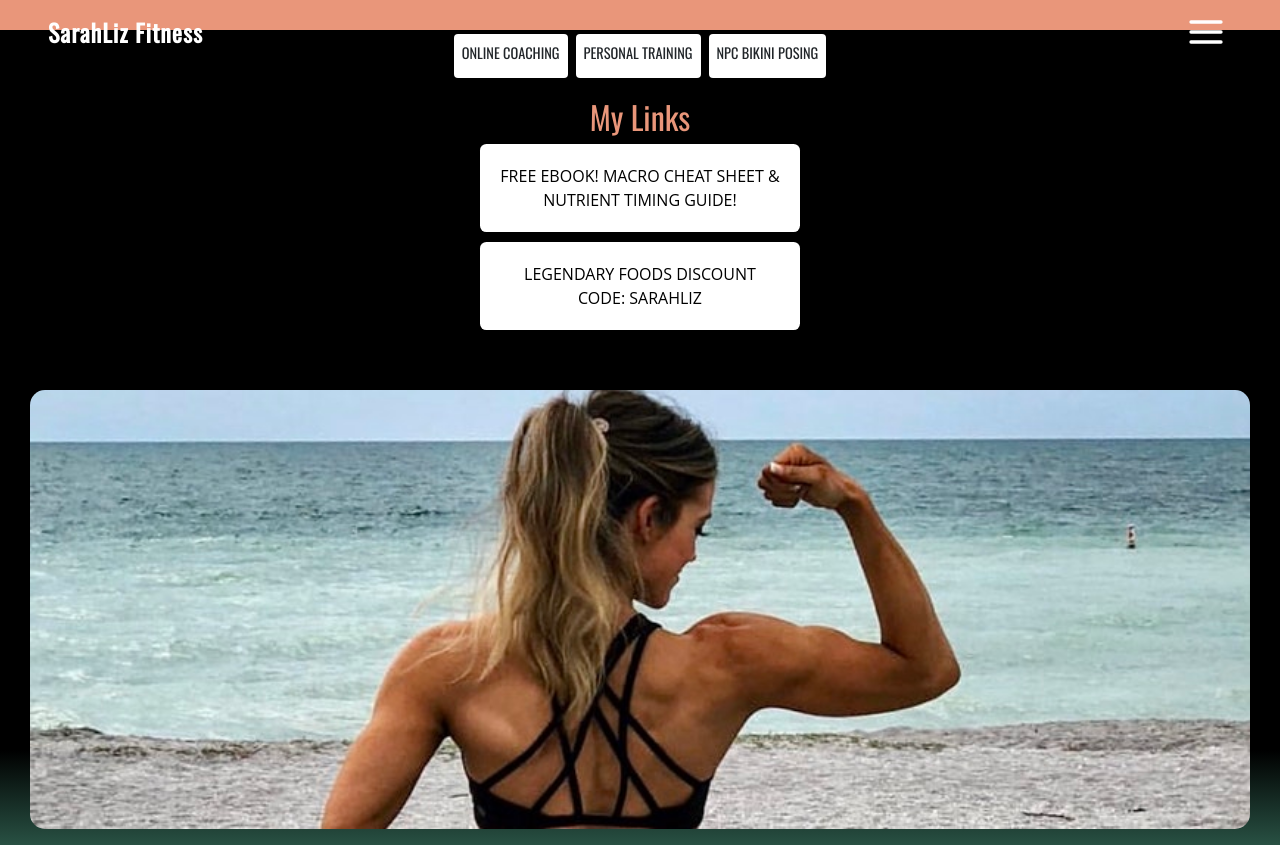
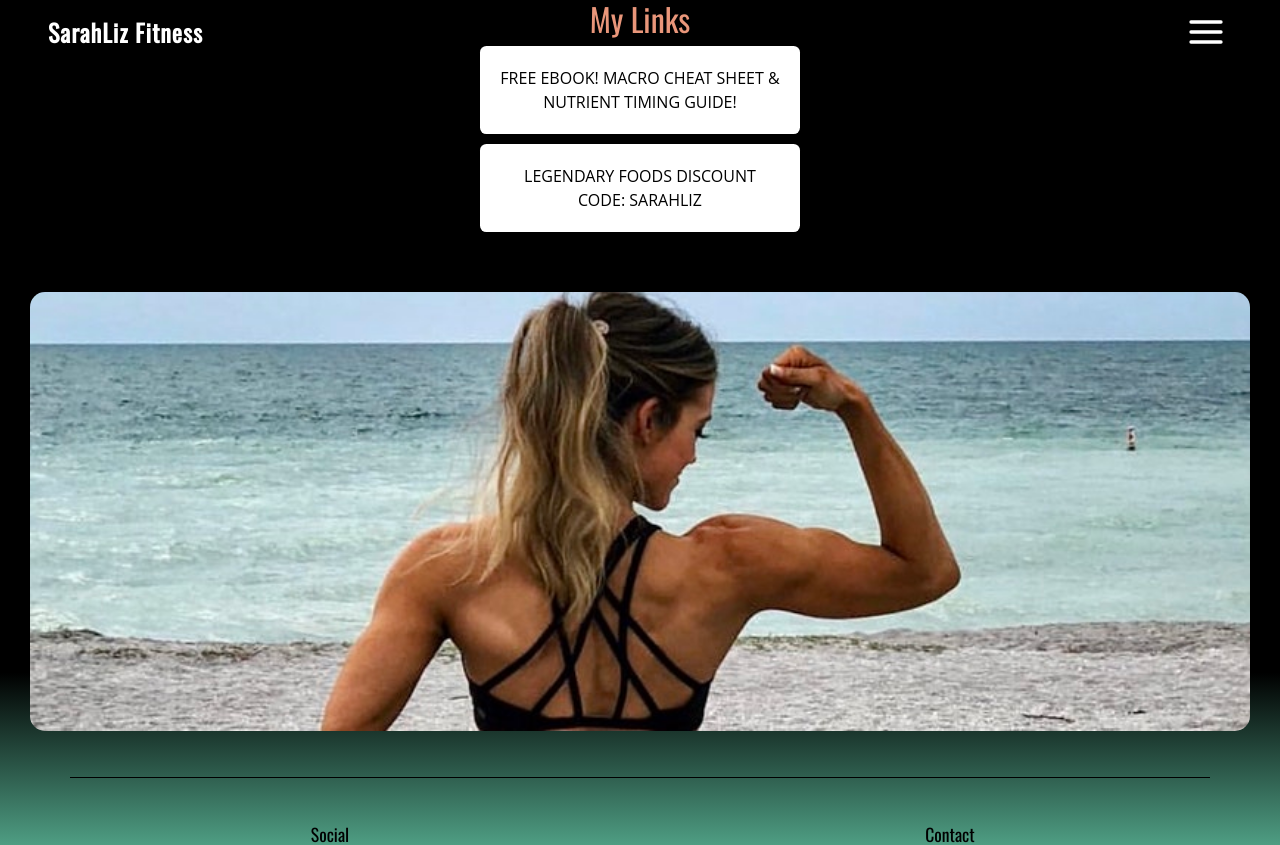
Before and after one commit to Ry-E/SarahLiz-Fitness, a React (Create React App) app: page /programs in a window 1280 px wide. Shown: the top 845 px of the page. Built offline with nearby package versions, Linux system fonts and the light colour scheme; a web font is replaced by a local one.

Commit message:
program view re-work

```diff
--- a/src/components/MainComponent.js
+++ b/src/components/MainComponent.js
@@ -1,8 +1,9 @@
 import React from 'react';
 import Home from './HomeComponent';
-import Programs from './ProgramComponent';
 import About from './AboutComponent';
 import { Switch, Route } from 'react-router-dom';
+import ProgramView from './ProgramViewComponent';
+// import ProgramView from './ProgramViewComponent';
 
 function Main() {
 	return (
@@ -14,8 +15,8 @@ function Main() {
 				<Route path="/about">
 					<About />
 				</Route>
-				<Route path="/programs">
-					<Programs />
+				<Route path="/programview">
+					<ProgramView />
 				</Route>
 			</Switch>
 		</div>
--- /dev/null
+++ b/src/components/ProgramViewComponent.js
@@ -0,0 +1,72 @@
+import React, { Component } from 'react';
+import { PROGRAMS } from '../shared/programs';
+import '../styles/programView.css';
+import {
+	Card,
+	CardImg,
+	Button,
+	CardText,
+	CardBody,
+	CardTitle,
+} from 'reactstrap';
+
+class ProgramView extends Component {
+	constructor(props) {
+		super(props);
+		this.state = {
+			programs: PROGRAMS,
+		};
+	}
+
+	render() {
+		const programView = this.state.programs.map(program => {
+			return (
+				<div key={program.id} className="cards">
+					<Card>
+						<CardImg
+							top
+							className={program.class}
+							src={program.image}
+							alt={program.name}
+						/>
+						<CardBody>
+							<CardTitle>{program.name}</CardTitle>
+							<CardText>{program.description}</CardText>
+							<Button className="card_apply_button">Start</Button>
+						</CardBody>
+					</Card>
+				</div>
+			);
+		});
+
+		return (
+			<div className="view_container">
+				<div className="program_content">
+					<div>
+						<div>test</div>
+					</div>
+					{/* <div className="program_cards">{programView}</div> */}
+				</div>
+			</div>
+		);
+	}
+}
+
+export default ProgramView;
+
+// <Card>
+// 	<CardTitle>
+// 		<CardBody>
+// 			{program.name}
+// 			<CardImg
+// 				className=""
+// 				width="100%"
+// 				src={program.image}
+// 				alt={program.name}
+// 			/>
+// 			<CardImgOverlay>
+// 				<CardTitle>{program.name}</CardTitle>
+// 			</CardImgOverlay>
+// 		</CardBody>
+// 	</CardTitle>
+// </Card>;
--- a/src/styles/header.css
+++ b/src/styles/header.css
@@ -1,3 +1,12 @@
+:root {
+	--theme-font-family: 'Oswald', sans-serif;
+	--main-font-family: 'Open Sans', sans-serif;
+	--alt-font-family: '';
+	--theme-font-color: aquamarine;
+	--main-font-color: white;
+	--alt-font-color: black;
+}
+
 .header {
 	display: flex;
 	align-items: center;
@@ -34,6 +43,7 @@
 }
 
 .navBar a {
+	color: var(--main-font-color) !important;
 	text-decoration: none;
 	padding: 0 10px;
 	font-size: 20px;
--- a/src/styles/home.css
+++ b/src/styles/home.css
@@ -19,7 +19,6 @@
 .landing_content {
 	display: flex;
 	flex-wrap: wrap;
-	margin-top: 64px;
 	align-items: center;
 	margin: 84px 10px 0px;
 }
--- /dev/null
+++ b/src/styles/programView.css
@@ -0,0 +1,8 @@
+.view_container {
+	margin: 0px 15px;
+	height: 1000px;
+}
+
+.cards {
+	margin-top: 84px;
+}
```
Also changed, not shown: 1 other file (tests, documents, lock files or other folders).
